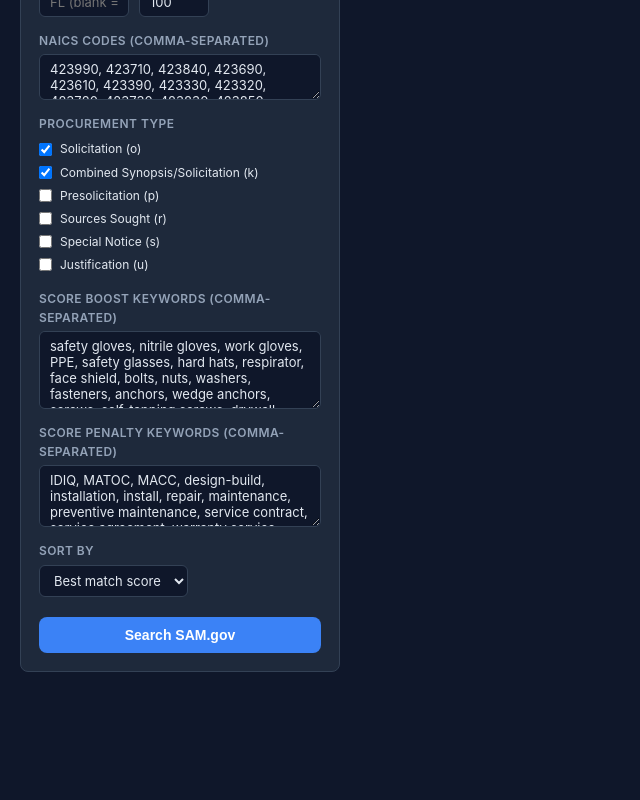
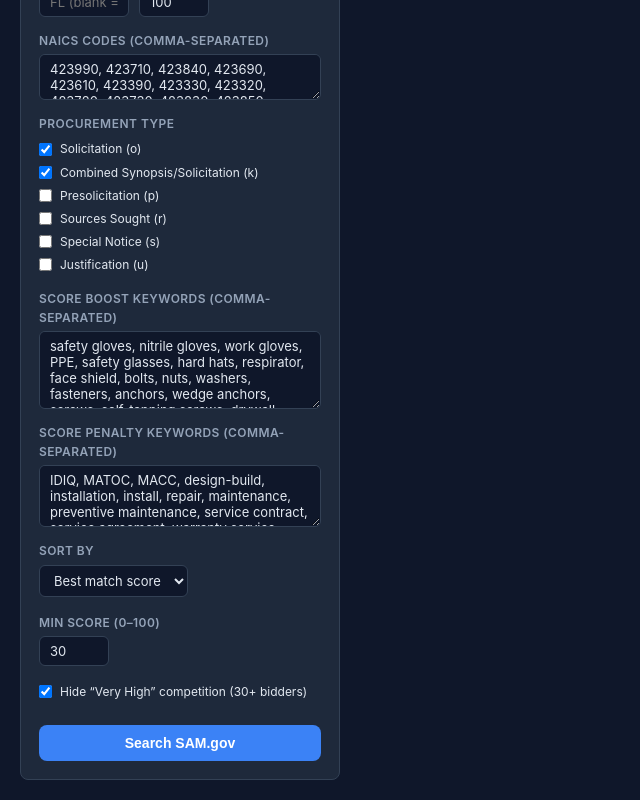
Before and after one commit to cedricperpignand1/Govpilot, a Next.js app: page / in a window 1280 px wide. Shown: the part 317-1117 px from the top of the page, without its empty margins (0-640 px from the left). Before the commit the page ends 1009 px from the top, so only its background shows below. Built offline with nearby package versions, Linux system fonts and the light colour scheme.

Commit message:
push code

```diff
--- a/src/components/BidFeed.tsx
+++ b/src/components/BidFeed.tsx
@@ -65,6 +65,7 @@
   const [error, setError] = useState<{ msg: string; detail?: string; debugUrl?: string } | null>(null);
   const [searched, setSearched] = useState(false);
   const [fromCache, setFromCache] = useState<{ savedAt: number } | null>(null);
+  const [filteredOut, setFilteredOut] = useState(0);
 
   // On mount, restore last results from localStorage so the page is useful
   // immediately without burning an API call
@@ -159,7 +160,14 @@
         excludeKeywords: excludeKws,
       });
 
-      const sorted = sortOpportunities(scored, filters.sortBy);
+      const filtered = scored.filter((o) => {
+        if (o.score < filters.minScore) return false;
+        if (filters.hideVeryHighCompetition && o.competitionTier === "Very High") return false;
+        return true;
+      });
+      setFilteredOut(scored.length - filtered.length);
+
+      const sorted = sortOpportunities(filtered, filters.sortBy);
       setResults(sorted);
       // Save to localStorage — survives page refresh + server restarts
       saveToLocalStorage(sorted, newTotal, filters);
@@ -211,7 +219,7 @@
         {!error && searched && !loading && !fromCache && (
           <div className="results-header">
             {sorted.length === 0
-              ? "No results found."
+              ? "No quality results found."
               : `Showing ${sorted.length} of ${total ?? sorted.length} results`}
             {sorted.length > 0 && (
               <span className="results-sort-note">
@@ -221,6 +229,11 @@
                   : filters.sortBy === "deadline"
                   ? "soonest deadline"
                   : "newest posted"}
+              </span>
+            )}
+            {filteredOut > 0 && (
+              <span className="results-sort-note" style={{ color: "#888" }}>
+                {" "}· {filteredOut} low-quality filtered out
               </span>
             )}
           </div>
--- a/src/components/FilterPanel.tsx
+++ b/src/components/FilterPanel.tsx
@@ -50,6 +50,8 @@
     includeKeywords: DEFAULT_INCLUDE_KEYWORDS,
     excludeKeywords: DEFAULT_EXCLUDE_KEYWORDS,
     sortBy: "score",
+    minScore: 30,
+    hideVeryHighCompetition: true,
     limit: 100,
     offset: 0,
   };
@@ -202,8 +204,8 @@
         </label>
       </div>
 
-      {/* ── Sort ── */}
-      <div className="filter-row">
+      {/* ── Sort + Quality threshold ── */}
+      <div className="filter-row" style={{ alignItems: "flex-end", flexWrap: "wrap", gap: 16 }}>
         <label>
           Sort by
           <select
@@ -215,6 +217,25 @@
             <option value="posted">Newest posted</option>
           </select>
         </label>
+        <label>
+          Min score (0–100)
+          <input
+            type="number"
+            value={filters.minScore}
+            min={0}
+            max={100}
+            onChange={(e) => set("minScore", Number(e.target.value))}
+            style={{ width: 70 }}
+          />
+        </label>
+        <label className="ptype-check" style={{ marginBottom: 4 }}>
+          <input
+            type="checkbox"
+            checked={filters.hideVeryHighCompetition}
+            onChange={(e) => set("hideVeryHighCompetition", e.target.checked)}
+          />
+          Hide &ldquo;Very High&rdquo; competition (30+ bidders)
+        </label>
       </div>
 
       <button className="search-btn" onClick={onSearch} disabled={loading}>
--- a/src/lib/types.ts
+++ b/src/lib/types.ts
@@ -82,6 +82,8 @@
   includeKeywords: string;
   excludeKeywords: string;
   sortBy: "score" | "deadline" | "posted";
+  minScore: number;
+  hideVeryHighCompetition: boolean;
   limit: number;
   offset: number;
 }
```
Also changed, not shown: src/components/SaasOpsFeed.tsx (+17 -2 lines).
